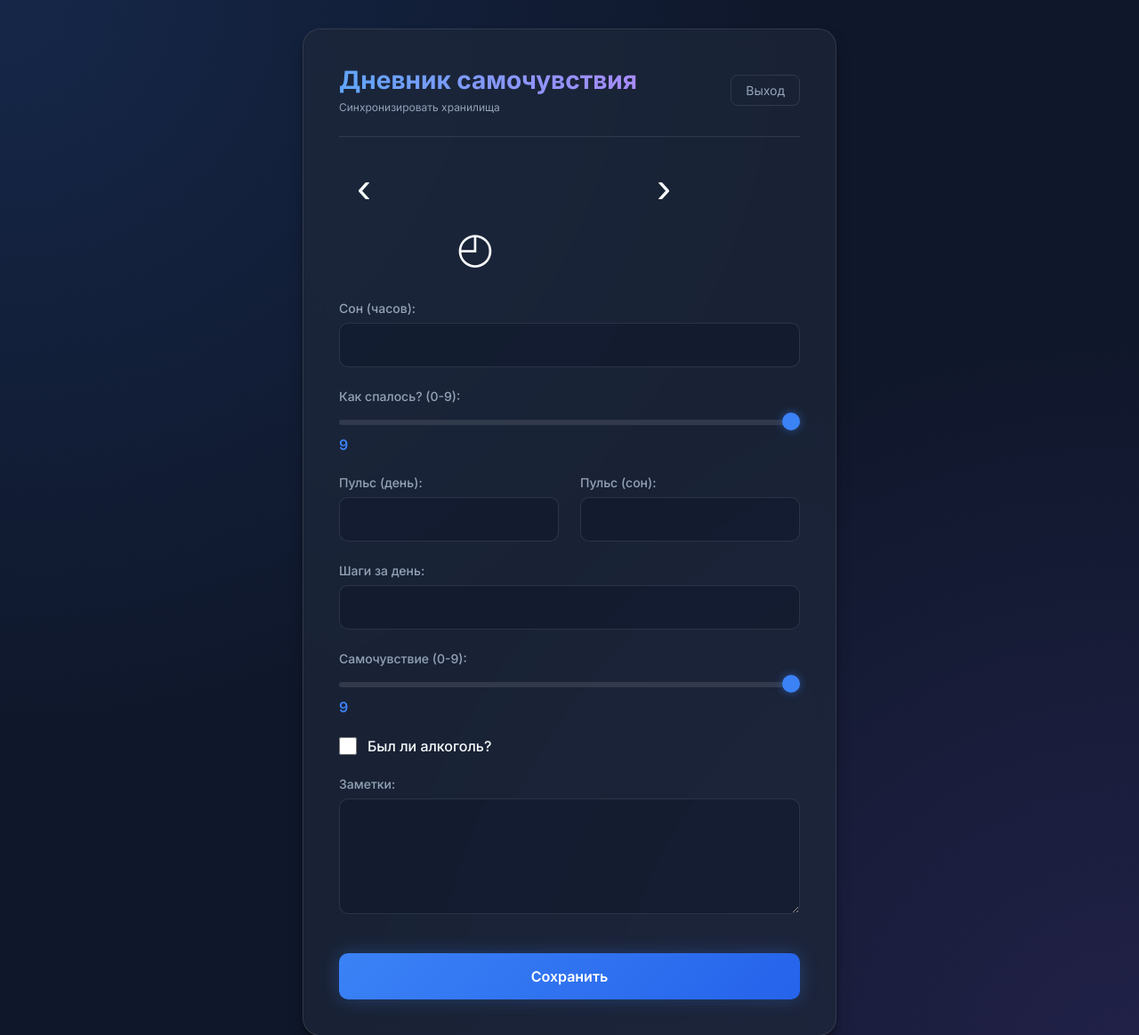
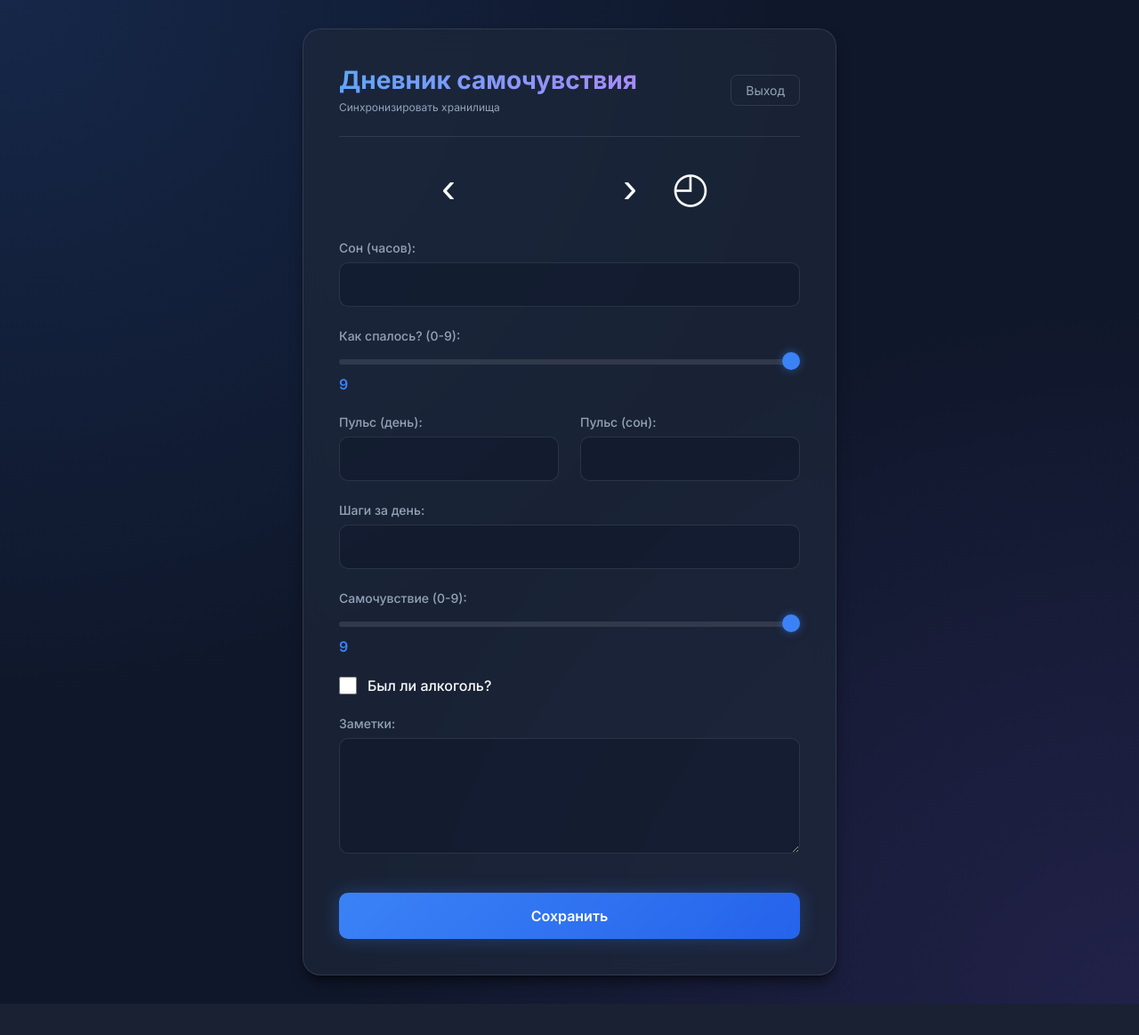
Before and after one commit to vsuh/sleepmon, a FastAPI app: template app/templates/form.html in a window 1280 px wide. Shown: the top 1164 px of the page at 89% size. After the commit the page ends 1129 px from the top, so only its background shows below. Run offline with FastAPI, Linux system fonts and the light colour scheme; the template is opened without the code that fills it, so the values that code supplies are empty.

Commit message:
style(web): align today navigation in dark theme

```diff
--- a/app/static/style.css
+++ b/app/static/style.css
@@ -319,10 +319,10 @@ h2 {
 
 /* Date navigation */
 .date-nav {
-    display: grid;
-    grid-template-columns: 1fr auto 1fr;
+    display: flex;
     align-items: center;
-    gap: 0.75rem;
+    justify-content: center;
+    gap: 0.5rem;
     margin-bottom: 1.75rem;
 }
 
@@ -356,17 +356,13 @@ h2 {
     overflow: visible;
 }
 
-.date-nav-button:first-child {
-    justify-self: start;
+.date-nav-button:hover {
+    background: rgba(59, 130, 246, 0.08);
+    color: var(--primary);
 }
 
-.date-nav-button:last-child {
-    justify-self: end;
-}
-
-.date-nav-button:hover {
-    background: transparent;
-    color: var(--primary);
+.today-nav-button {
+    margin-left: 0.25rem;
 }
 
 .date-nav-button:focus-visible {
@@ -392,7 +388,7 @@ h2 {
     }
 
     .date-nav {
-        gap: 0.4rem;
+        gap: 0.25rem;
     }
 
     .date-nav-button {
```
